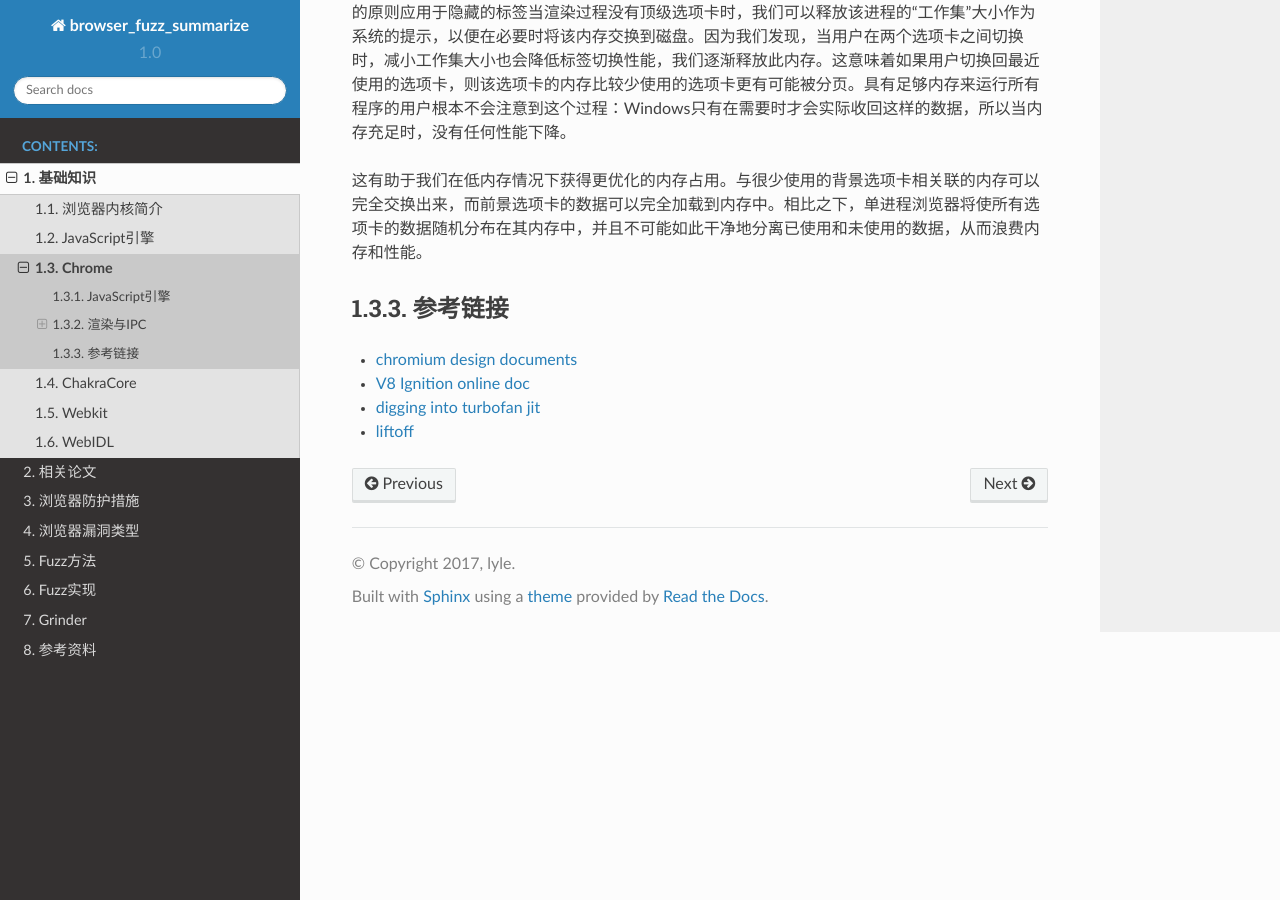
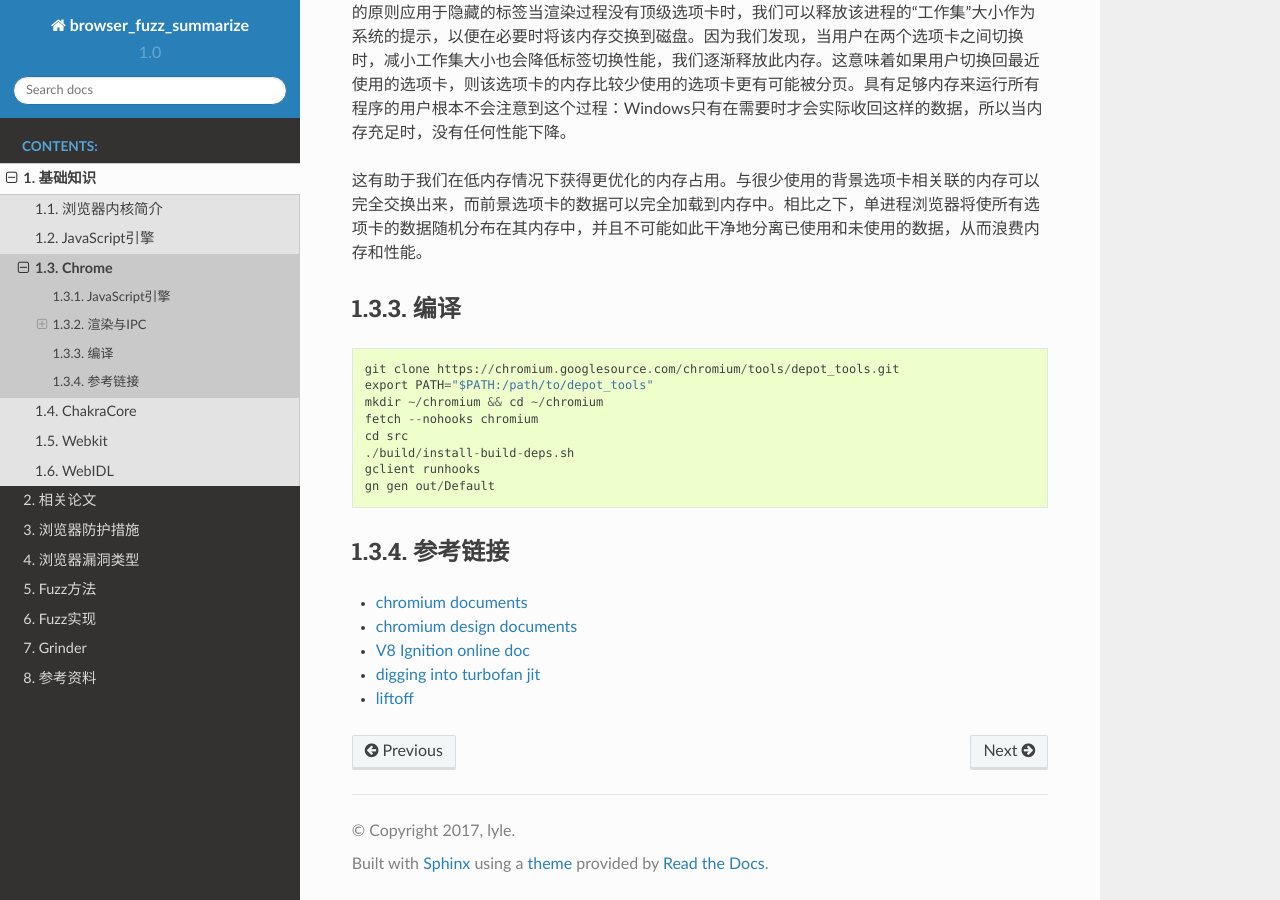
Before and after one commit to LyleMi/Browser-Fuzz-Summarize, a Sphinx documentation site: the page built from source/intro/chrome.rst, in a window 1280 px wide and 900 px high, scrolled down 2547 px. Built offline with Sphinx 7.4.7 and the Read the Docs theme 2.0.0, drawn with Linux system fonts in a browser that asks for light colours.

Commit message:
add compile guide

```diff
--- a/source/intro/chrome.rst
+++ b/source/intro/chrome.rst
@@ -56,9 +56,22 @@ Chrome用了blink，一个开源的layout engine来解析HTML的layout。
 
 这有助于我们在低内存情况下获得更优化的内存占用。与很少使用的背景选项卡相关联的内存可以完全交换出来，而前景选项卡的数据可以完全加载到内存中。相比之下，单进程浏览器将使所有选项卡的数据随机分布在其内存中，并且不可能如此干净地分离已使用和未使用的数据，从而浪费内存和性能。
 
+编译
+--------------------------------------------------
+::
+
+    git clone https://chromium.googlesource.com/chromium/tools/depot_tools.git
+    export PATH="$PATH:/path/to/depot_tools"
+    mkdir ~/chromium && cd ~/chromium
+    fetch --nohooks chromium
+    cd src
+    ./build/install-build-deps.sh
+    gclient runhooks
+    gn gen out/Default
 
 参考链接
 --------------------------------------------------
+- `chromium documents <https://chromium.googlesource.com/chromium/src/+/master/docs/>`_
 - `chromium design documents <https://www.chromium.org/developers/design-documents>`_
 - `V8 Ignition online doc <https://docs.google.com/document/d/11T2CRex9hXxoJwbYqVQ32yIPMh0uouUZLdyrtmMoL44/edit?ts=56f27d9d#heading=h.6jz9dj3bnr8t>`_
 - `digging into turbofan jit <https://v8project.blogspot.de/2015/07/digging-into-turbofan-jit.html>`_
--- a/source/intro/webkit.rst
+++ b/source/intro/webkit.rst
@@ -15,7 +15,7 @@ LLInt是最开始的解释执行部分，Baseline是暂时的JIT，DFG阶段开
 
 ::
 
-    git clone --depth=1 https://git.webkit.org/WebKit.git
+    git clone --depth=1 git://git.webkit.org/WebKit.git
     cd WebKit
     echo Y | ./Tools/gtk/install-dependencies
     ./Tools/Scripts/update-webkitgtk-libs
```
